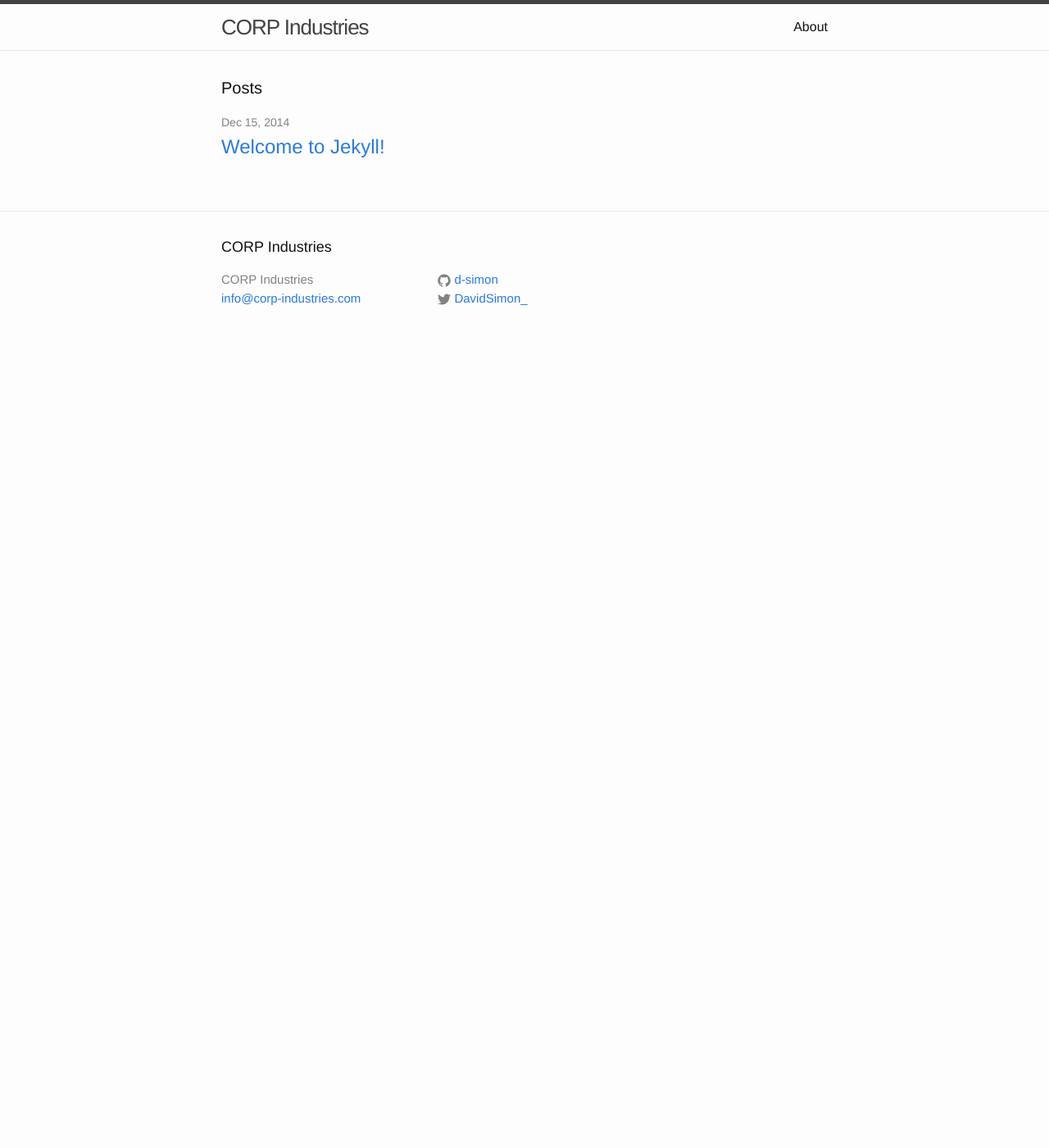
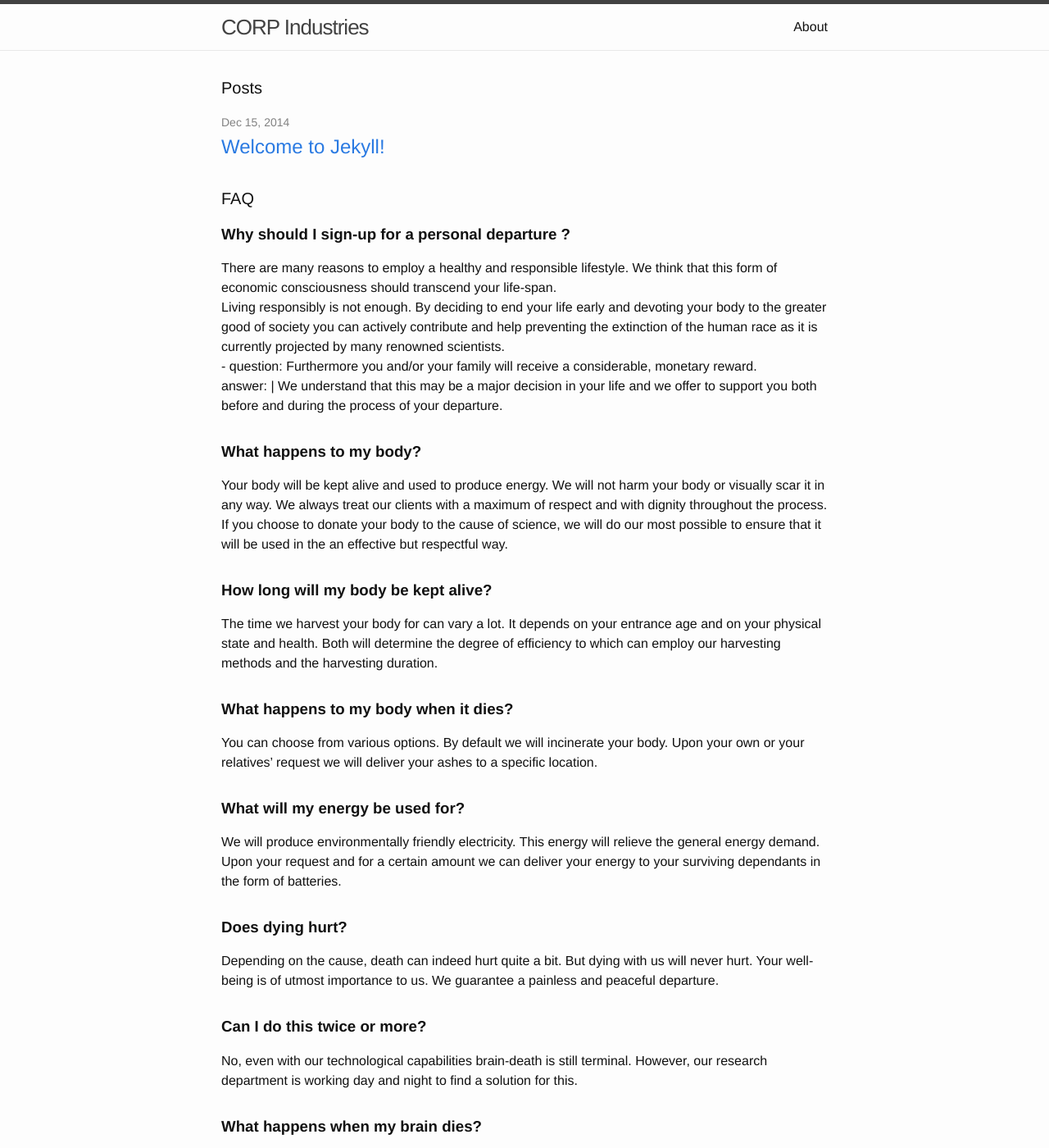
Before and after one commit to d-simon/corp-industries, a Jekyll site: the page built from index.html, in a window 1280 px wide and 1400 px high. Shown: the whole window at 82% size. Built offline with Jekyll 4.4.1, drawn with Linux system fonts in a browser that asks for light colours; some of the changed text lies outside the part shown.

Commit message:
[Update] Data: Add FAQ data

```diff
--- /dev/null
+++ b/_data/faq.yaml
@@ -0,0 +1,59 @@
+-   question: Why should I sign-up for a personal departure ?
+    answer: |
+        There are many reasons to employ a healthy and responsible lifestyle. We think that this form of economic consciousness should transcend your life-span.<br>
+        Living responsibly is not enough. By deciding to end your life early and devoting your body to the greater good of society you can actively contribute and help preventing the extinction of the human race as it is currently projected by many renowned scientists.<br>
+        -   question: Furthermore you and/or your family will receive a considerable, monetary reward.<br>
+            answer: |
+                We understand that this may be a major decision in your life and we offer to support you both before and during the process of your departure.
+
+
+-   question: What happens to my body?
+    answer: |
+        Your body will be kept alive and used to produce energy. We will not harm your body or visually scar it in any way. We always treat our clients with a maximum of respect and with dignity throughout the process.<br>
+        If you choose to donate your body to the cause of science, we will do our most possible to ensure that it will be used in the an effective but respectful way.
+
+
+-   question: How long will my body be kept alive?
+    answer: |
+        The time we harvest your body for can vary a lot. It depends on your entrance age and on your physical state and health. Both will determine the degree of efficiency to which can employ our harvesting methods and the harvesting duration.
+
+
+-   question: What happens to my body when it dies?
+    answer: |
+        You can choose from various options. By default we will incinerate your body.
+        Upon your own or your relatives’ request we will deliver your ashes to a specific location.
+
+
+-   question: What will my energy be used for?
+    answer: |
+        We will produce environmentally friendly electricity. This energy will relieve the general energy demand. Upon your request and for a certain amount we can deliver your energy to your surviving dependants in the form of batteries.
+
+
+-   question: Does dying hurt?
+    answer: |
+        Depending on the cause, death can indeed hurt quite a bit. But dying with us will never hurt. Your well-being is of utmost importance to us. We guarantee a painless and peaceful departure.
+
+
+-   question: Can I do this twice or more?
+    answer: |
+        No, even with our technological capabilities brain-death is still terminal. However, our research department is working day and night to find a solution for this.
+
+
+-   question: What happens when my brain dies?
+    answer: |
+        Since nobody has ever recovered from real brain-death, even we can’t tell you what happens to “you”. It is said that you’ll enter a harmonic state of mind. If you happen to be the first human recovering from brain-death, please contact us.
+
+
+-   question: Can relatives visit me?
+    answer: |
+        No, due to reasons of hygiene and security. It is not possible to receive visitors after you have chosen to depart. However your relatives can track all vital signs online.
+
+
+-   question: Is this legal?
+    answer: |
+        Governments all over the world support us, since they realize the true potential of an early departure.
+
+
+-   question: What if I die prematurely?
+    answer: |
+        Please see terms of conditions for further information about substitutes or pay-back interest rate.
--- a/index.html
+++ b/index.html
@@ -18,4 +18,17 @@ layout: default
     {% endfor %}
   </ul>
 
+  <h2 class="page-heading">FAQ</h2>
+  <ul class="post-list">
+
+    {% for faq in site.data.faq %}
+      <li>
+        <h3>
+          <b>{{ faq.question }}</b>
+        </h3>
+        <p>{{ faq.answer }}</p>
+      </li>
+    {% endfor %}
+  </ul>
+
 </div>
```
